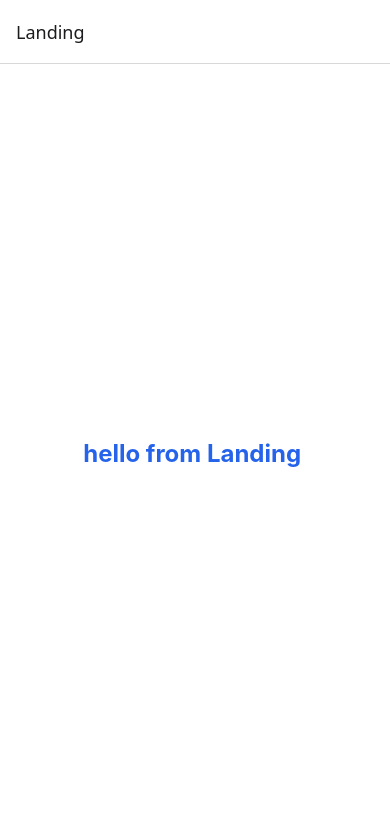
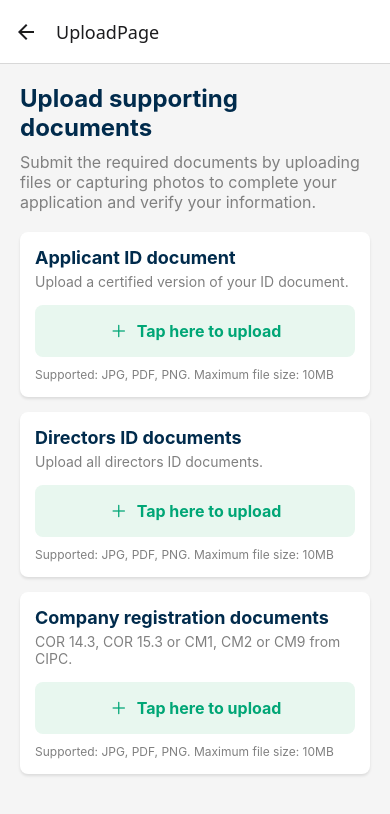
Before and after one commit to mudauml15/khula, a React Native app: screen /UploadPage in a window 390 px wide. Shown: the top 814 px of the page. Built offline with nearby package versions, Linux system fonts and the light colour scheme.

Commit message:
updated pages UI

```diff
--- a/App.js
+++ b/App.js
@@ -2,7 +2,7 @@ import { NavigationContainer } from "@react-navigation/native";
 import { createStackNavigator } from "@react-navigation/stack";
 
 import React from "react";
-import { View, Text } from "react-native";
+
 
 import Landing from "./screens/Landing";
 import LoginPage from "./screens/LoginPage";
@@ -14,11 +14,11 @@ const Stack = createStackNavigator();
 export default function App() {
   return (
     <NavigationContainer>
-      <Stack.Navigator initialRouteName="Landing">
+      <Stack.Navigator initialRouteName="LoginPage">
         <Stack.Screen name="Landing" component={Landing} />
-
-
-
+        <Stack.Screen name="LoginPage" component={LoginPage} />
+        <Stack.Screen name="SignupPage" component={SignupPage} />
+        <Stack.Screen name="UploadPage" component={UploadPage} />
       </Stack.Navigator>
     </NavigationContainer>
   );
--- a/screens/LoginPage.js
+++ b/screens/LoginPage.js
@@ -1,15 +1,137 @@
-import React from "react";
-import { View, Text } from "react-native";
+import React, { useState } from "react";
+import {
+  View,
+  Text,
+  TextInput,
+  TouchableOpacity,
+  StyleSheet,
+} from "react-native";
+import { Ionicons } from "@expo/vector-icons";
+import { useNavigation } from "@react-navigation/native";
 
 const LoginPage = () => {
+  const navigation = useNavigation();
+  const [passwordVisible, setPasswordVisible] = useState(false);
+  const [confirmPasswordVisible, setConfirmPasswordVisible] = useState(false);
+
   return (
-    <View className="flex-1 items-center justify-center bg-white">
-      <Text className="text-2xl font-bold text-blue-600">
-       hello from login
-      </Text>
+    <View style={styles.container}>
+      <View style={styles.header}>
+        <Text style={styles.title}>Complete your profile</Text>
+        <Text style={styles.subtitle}>
+          Almost there! Please add a few more details to complete your profile.
+        </Text>
+      </View>
 
+      <View style={styles.inputContainer}>
+        <TextInput placeholder="Name" style={styles.input} />
+        <TextInput placeholder="Surname" style={styles.input} />
+        <View style={styles.passwordContainer}>
+          <TextInput
+            placeholder="Password"
+            style={styles.input}
+            secureTextEntry={!passwordVisible}
+          />
+          <TouchableOpacity
+            onPress={() => setPasswordVisible(!passwordVisible)}
+            style={styles.icon}
+          >
+            <Ionicons
+              name={passwordVisible ? "eye" : "eye-off"}
+              size={20}
+              color="gray"
+            />
+          </TouchableOpacity>
+        </View>
+        <View style={styles.passwordContainer}>
+          <TextInput
+            placeholder="Confirm password"
+            style={styles.input}
+            secureTextEntry={!confirmPasswordVisible}
+          />
+          <TouchableOpacity
+            onPress={() => setConfirmPasswordVisible(!confirmPasswordVisible)}
+            style={styles.icon}
+          >
+            <Ionicons
+              name={confirmPasswordVisible ? "eye" : "eye-off"}
+              size={20}
+              color="gray"
+            />
+          </TouchableOpacity>
+        </View>
+      </View>
+
+      <TouchableOpacity style={styles.button}>
+        <Text
+          style={styles.buttonText}
+          onPress={() => navigation.navigate("UploadPage")}
+        >
+          Continue{" "}
+        </Text>
+      </TouchableOpacity>
     </View>
   );
 };
 
+const styles = StyleSheet.create({
+  container: {
+    flex: 1,
+    backgroundColor: "#F5F5F5",
+    paddingHorizontal: 20,
+    justifyContent: "center",
+  },
+  header: {
+    marginBottom: 30,
+  },
+  title: {
+    fontSize: 30,
+    paddingBottom: 20,
+    fontWeight: "bold",
+    color: "#002B4C",
+  },
+  subtitle: {
+    fontSize: 16,
+    color: "gray",
+    marginTop: 5,
+  },
+  inputContainer: {
+    marginBottom: 20,
+  },
+  input: {
+    backgroundColor: "white",
+    borderRadius: 8,
+    padding: 15,
+    fontSize: 16,
+    marginBottom: 15,
+    shadowColor: "#000",
+    shadowOffset: { width: 0, height: 2 },
+    shadowOpacity: 0.1,
+    shadowRadius: 3,
+    elevation: 2,
+    color: "green",
+
+  },
+  passwordContainer: {
+    position: "relative",
+  },
+  icon: {
+    position: "absolute",
+    right: 15,
+    top: 15,
+  },
+  button: {
+    backgroundColor: "#013334",
+    borderRadius: 25,
+    paddingVertical: 15,
+    alignItems: "center",
+    marginTop: 20,
+  },
+  buttonText: {
+    color: "#35c080",
+    fontSize: 16,
+    fontWeight: "bold",
+  },
+});
+
 export default LoginPage;
--- a/screens/UploadPage.js
+++ b/screens/UploadPage.js
@@ -1,14 +1,222 @@
-import React from "react";
-import { View, Text } from "react-native";
+import React, { useState } from "react";
+import {
+  View,
+  Text,
+  StyleSheet,
+  TouchableOpacity,
+  ScrollView,
+  Modal,
+  Button,
+} from "react-native";
+import { Ionicons } from "@expo/vector-icons";
 
 const UploadPage = () => {
+  const [modalVisible, setModalVisible] = useState(false);
+  const [selectedSection, setSelectedSection] = useState("");
+
+  const sections = [
+    {
+      title: "Applicant ID document",
+      description: "Upload a certified version of your ID document.",
+    },
+    {
+      title: "Directors ID documents",
+      description: "Upload all directors ID documents.",
+    },
+    {
+      title: "Company registration documents",
+      description: "COR 14.3, COR 15.3 or CM1, CM2 or CM9 from CIPC.",
+    },
+  ];
+
+  const handleUploadClick = (sectionTitle) => {
+    setSelectedSection(sectionTitle);
+    setModalVisible(true);
+  };
+
   return (
-    <View className="flex-1 items-center justify-center bg-white">
-      <Text className="text-2xl font-bold text-blue-600">
-        hello from Landing
-      </Text>
+    <View style={{ flex: 1, backgroundColor: "#F5F5F5" }}>
+      <ScrollView contentContainerStyle={styles.container}>
+        <Text style={styles.headerTitle}>Upload supporting documents</Text>
+        <Text style={styles.headerSubtitle}>
+          Submit the required documents by uploading files or capturing photos
+          to complete your application and verify your information.
+        </Text>
+
+        {sections.map((section, index) => (
+          <View key={index} style={styles.card}>
+            <Text style={styles.cardTitle}>{section.title}</Text>
+            <Text style={styles.cardDescription}>{section.description}</Text>
+            <TouchableOpacity
+              style={styles.uploadButton}
+              onPress={() => handleUploadClick(section.title)}
+            >
+              <Ionicons name="add" size={20} color="#00A676" />
+              <Text style={styles.uploadText}>Tap here to upload</Text>
+            </TouchableOpacity>
+            <Text style={styles.supportText}>
+              Supported: JPG, PDF, PNG. Maximum file size: 10MB
+            </Text>
+          </View>
+        ))}
+      </ScrollView>
+
+      <Modal
+        transparent={true}
+        visible={modalVisible}
+        animationType="slide"
+        onRequestClose={() => setModalVisible(false)}
+      >
+        <View style={styles.modalOverlay}>
+          <View style={styles.modalBottomContainer}>
+            <View style={styles.modalHeader}>
+              <Text style={styles.modalTitle}>Upload {selectedSection}</Text>
+              <TouchableOpacity onPress={() => setModalVisible(false)}>
+                <Ionicons name="close" size={30} color="#003E59" />
+              </TouchableOpacity>
+            </View>
+            <Text style={styles.modalDescription}>
+              Choose an option to upload your file.
+            </Text>
+
+            <TouchableOpacity style={styles.modalButton}>
+              <View style={styles.iconContainer}>
+                <Ionicons name="camera" size={24} color="#00a676df" />
+              </View>
+              <Text style={styles.modalButtonText}>Take a Photo</Text>
+            </TouchableOpacity>
+
+            <TouchableOpacity style={styles.modalButton}>
+              <View style={styles.iconContainer}>
+                <Ionicons name="image" size={24} color="#00a676df" />
+              </View>
+              <Text style={styles.modalButtonText}>Choose from Gallery</Text>
+            </TouchableOpacity>
+
+            <TouchableOpacity style={styles.modalButton}>
+              <View style={styles.iconContainer}>
+                <Ionicons name="cloud-upload" size={24} color="#00a676df" />
+              </View>
+              <Text style={styles.modalButtonText}>Upload File</Text>
+            </TouchableOpacity>
+          </View>
+        </View>
+      </Modal>
     </View>
   );
 };
 
+const styles = StyleSheet.create({
+  container: {
+    padding: 20,
+    backgroundColor: "#F5F5F5",
+    flexGrow: 1,
+  },
+  headerTitle: {
+    fontSize: 24,
+    fontWeight: "bold",
+    color: "#002B4C",
+    marginBottom: 10,
+  },
+  headerSubtitle: {
+    fontSize: 16,
+    color: "gray",
+    marginBottom: 20,
+  },
+  card: {
+    backgroundColor: "white",
+    borderRadius: 8,
+    padding: 15,
+    marginBottom: 15,
+    shadowColor: "#000",
+    shadowOffset: { width: 0, height: 2 },
+    shadowOpacity: 0.1,
+    shadowRadius: 3,
+    elevation: 2,
+  },
+  cardTitle: {
+    fontSize: 18,
+    fontWeight: "bold",
+    color: "#002B4C",
+    marginBottom: 5,
+  },
+  cardDescription: {
+    fontSize: 14,
+    color: "gray",
+    marginBottom: 15,
+  },
+  uploadButton: {
+    backgroundColor: "#E8F7EF",
+    borderRadius: 8,
+    paddingVertical: 15,
+    alignItems: "center",
+    flexDirection: "row",
+    justifyContent: "center",
+    marginBottom: 10,
+  },
+  uploadText: {
+    fontSize: 16,
+    fontWeight: "bold",
+    color: "#00A676",
+    marginLeft: 8,
+  },
+  supportText: {
+    fontSize: 12,
+    color: "gray",
+  },
+  modalOverlay: {
+    flex: 1,
+    justifyContent: "flex-end",
+    backgroundColor: "rgba(0, 0, 0, 0.5)",
+  },
+  modalBottomContainer: {
+    backgroundColor: "white",
+    padding: 20,
+    borderTopLeftRadius: 20,
+    borderTopRightRadius: 20,
+    alignItems: "flex-start",
+  },
+  modalHeader: {
+    flexDirection: "row",
+    justifyContent: "space-between",
+    width: "100%",
+    alignItems: "center",
+    marginBottom: 20,
+  },
+  modalTitle: {
+    fontSize: 18,
+    fontWeight: "bold",
+    color: "#002B4C",
+  },
+  modalDescription: {
+    fontSize: 14,
+    color: "gray",
+    marginBottom: 20,
+    textAlign: "center",
+  },
+  modalButton: {
+    backgroundColor: "white",
+    borderRadius: 8,
+    paddingVertical: 10,
+    paddingHorizontal: 20,
+    alignItems: "flex-start",
+    marginBottom: 10,
+    width: "100%",
+    flexDirection: "row",
+    borderColor: "#d6d1ce",
+    borderWidth: 1,
+  },
+  modalButtonText: {
+    paddingTop: 10,
+    color: "#003E59",
+    fontSize: 16,
+    fontWeight: "normal",
+    marginLeft: 8,
+  },
+  iconContainer: {
+    backgroundColor: "#bff4d8",
+    borderRadius: 10,
+    padding: 8,
+  },
+});
 export default UploadPage;
--- a/tailwind.config.js
+++ b/tailwind.config.js
@@ -4,10 +4,10 @@ module.exports = {
     "./App.{js,jsx,ts,tsx}",
     "./app/**/*.{js,jsx,ts,tsx}",
     "./components/**/*.{js,jsx,ts,tsx}",
-    "./screens/**/*.{js,jsx,ts,tsx}"
+    "./screens/**/*.{js,jsx,ts,tsx}",
   ],
   theme: {
     extend: {},
   },
   plugins: [],
-}
+};
```
Also changed, not shown: package.json (+4 -3 lines), screens/Landing.js (+6 -2 lines), 1 other file (tests, documents, lock files or other folders).
